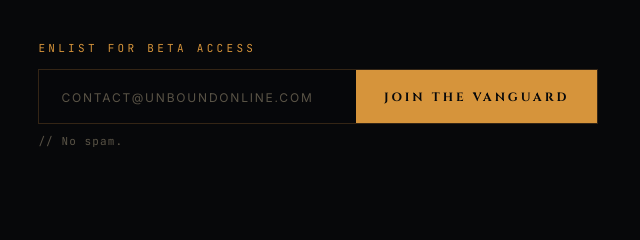
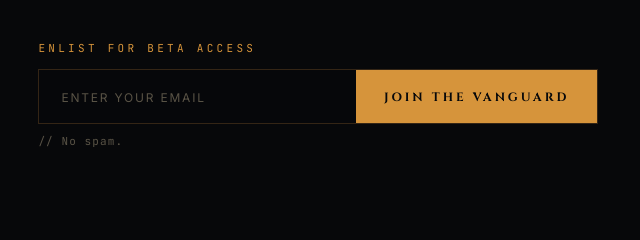
Before and after one commit to gpierard/unboundOnlineWebsite, a plain HTML site: page index.html in a window 1280 px wide. Shown: the part 1563-1803 px from the top of the page, 0-640 px from the left. Drawn offline with Linux system fonts and the light colour scheme; a web font is replaced by a local one.

Commit message:
index.html

```diff
--- a/index.html
+++ b/index.html
@@ -998,7 +998,7 @@
     <section class="signup reveal d6">
       <label class="signup-label" for="email">Enlist for Beta Access</label>
       <form class="signup-form" id="signupForm" novalidate>
-        <input type="email" id="email" name="email" placeholder="contact@unboundonline.com" required />
+        <input type="email" id="email" name="email" placeholder="Enter your email" required />
         <button type="submit">Join the Vanguard</button>
       </form>
       <p class="signup-note">// No spam.</p>
```
